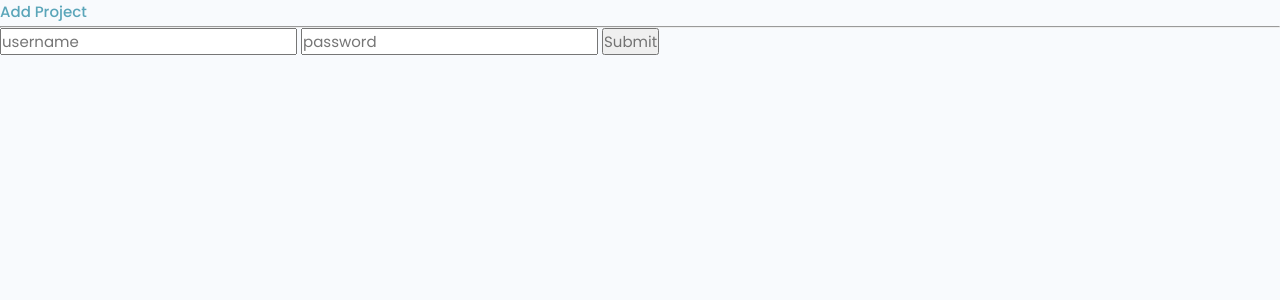
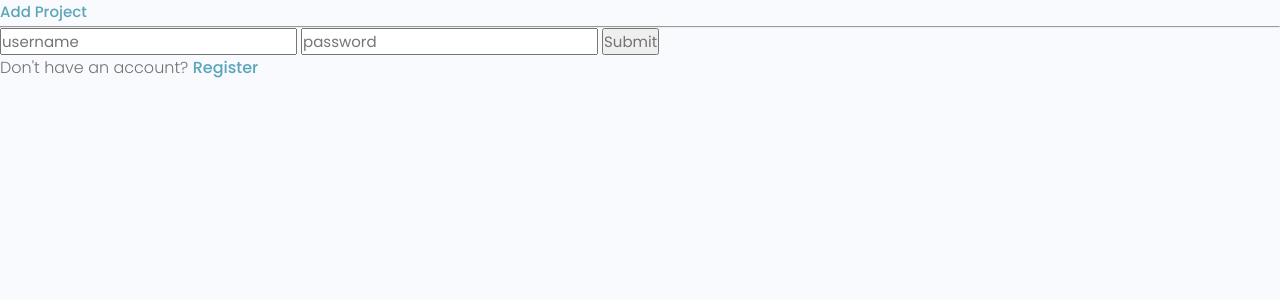
Before and after one commit to lavi-dev/DevSearch, a Django app: page /login/ in a window 1280 px wide. Shown: the part 77-377 px from the top of the page. Run offline with Django 5.2, Linux system fonts and the light colour scheme; some libraries are stand-ins or nearby versions.

Commit message:
User registration form finished

```diff
--- a/users/templates/users/login_register.html
+++ b/users/templates/users/login_register.html
@@ -1,11 +1,26 @@
 {% extends "main.html" %}
 
 {% block content %}
+
+{% if page == 'register' %}
+
+<h1>Register</h1>
+<form action="{% url 'register' %}" method="POST">
+{%csrf_token%}
+{{form.as_p}}
+<input type="submit" value="Register User">
+</form>
+<p>Already have an account? <a href="{% url 'login' %}">Login</a></p>
+
+{% else %}
 
 <form action="{% url 'login' %}" method="POST">
     <input type="text" name="username" placeholder="username"/>
     <input type="password" name="password" placeholder="password"/>
     <input type="submit" name="Login"/>
+
+    <p>Don't have an account? <a href="{% url 'register' %}">Register</a></p>
 </form>
+{% endif %}
 
 {% endblock content %}
--- a/users/urls.py
+++ b/users/urls.py
@@ -4,6 +4,7 @@ from . import views
 urlpatterns = [
     path('login/',views.loginPage,name='login'),
     path('logout/',views.logoutUser,name='logout'),
+    path('register/',views.resgisterUser,name='register'),
     path('',views.profiles,name='profiles'),
     path('user/<str:pk>/',views.userProfile,name='user-profile'),
 ]
--- a/users/views.py
+++ b/users/views.py
@@ -4,10 +4,12 @@ from django.contrib.auth.models import User
 from django.contrib import messages
 from django. contrib.auth.decorators import login_required
 from .models import Profile
+from .forms import CustomUserCreationForm
 
 # Create your views here.
 
 def loginPage(request):
+    page = 'login'
 
     if request.user.is_authenticated:
         return redirect('profiles')
@@ -30,6 +32,23 @@ def loginPage(request):
 
     return render(request, 'users/login_register.html')
 
+def resgisterUser(request):
+    page = 'register'
+    form = CustomUserCreationForm()
+    if request.method == 'POST':
+        form = CustomUserCreationForm(request.POST)
+        if form.is_valid():
+            user = form.save()
+            messages.success(request,'User was created successfully')
+
+            login(request, user)
+            return redirect('profiles')
+
+        else:
+            messages.error(request,'An error occured during registration')
+
+    context = {'page':page,'form':form}
+    return render(request, 'users/login_register.html',context)
 
 def logoutUser(request):
     logout(request)
```
Also changed, not shown: users/forms.py (added, +9 -0 lines).
